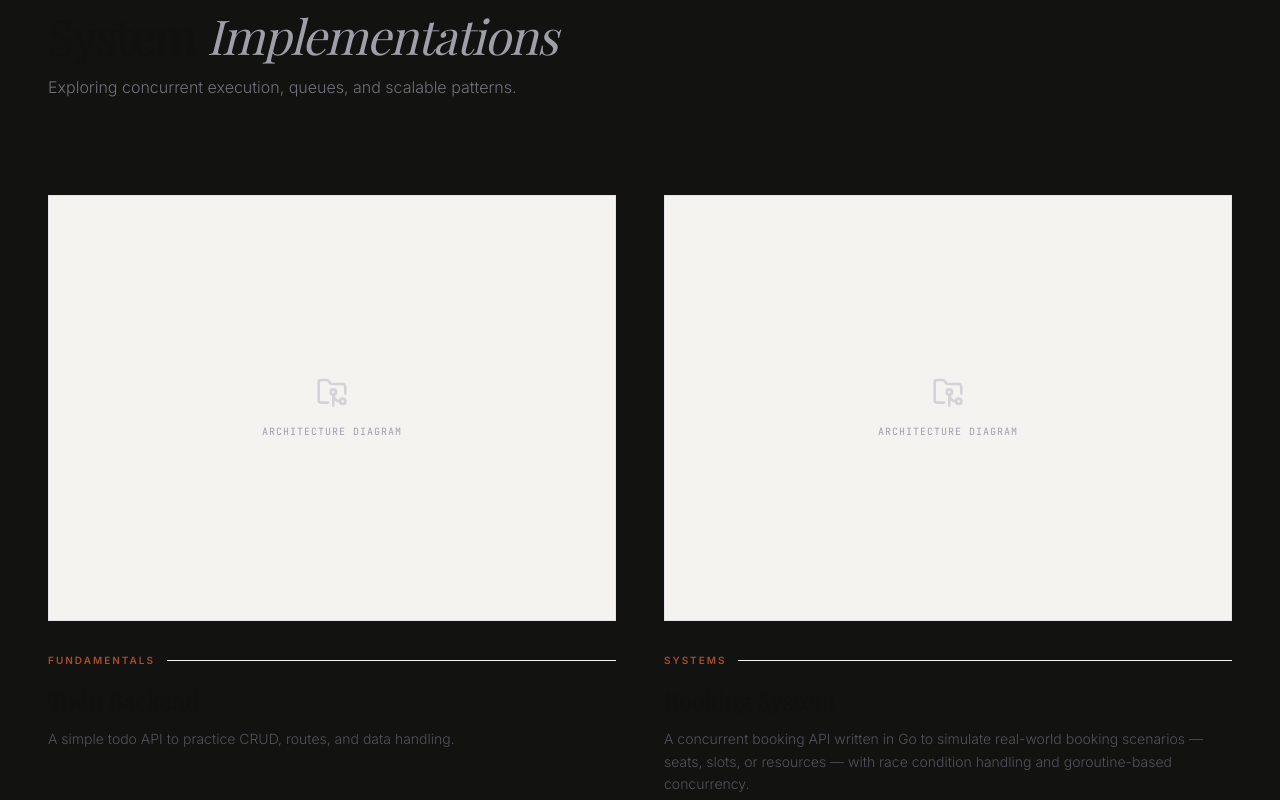
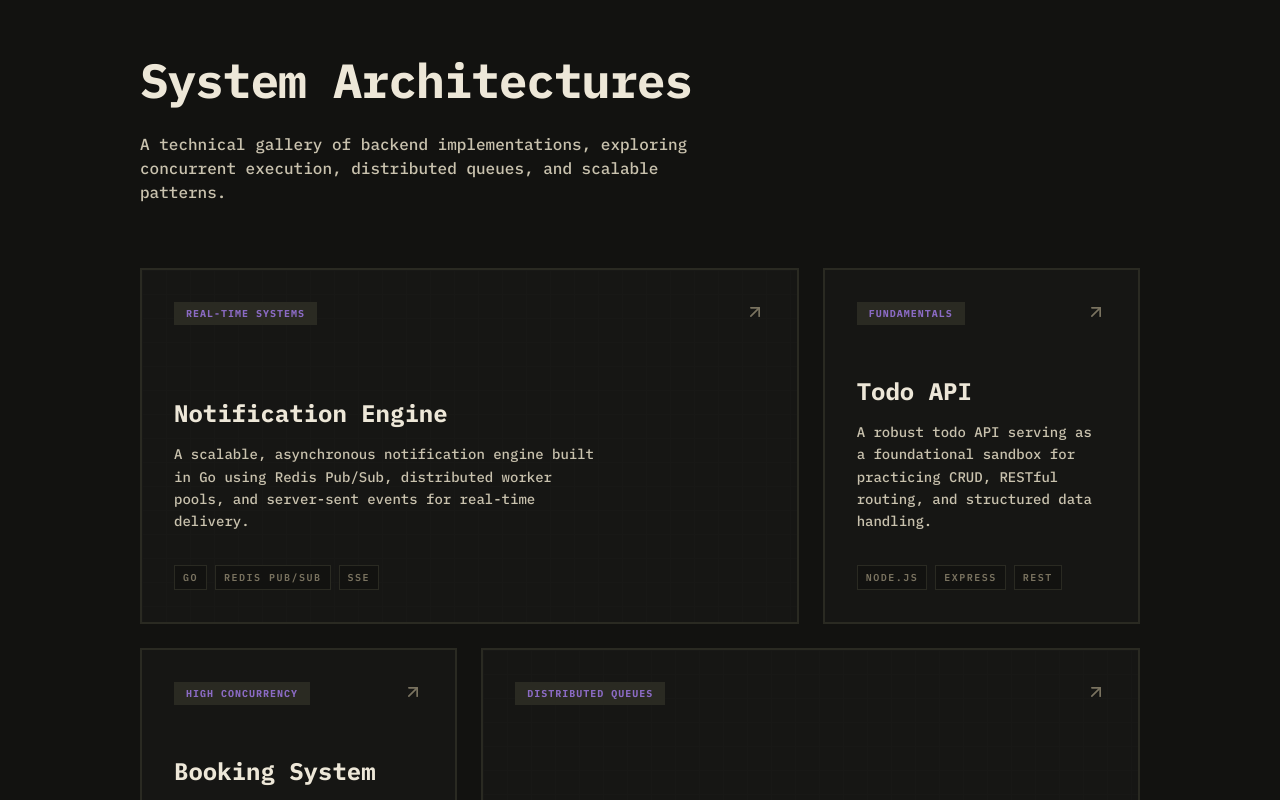
Before and after one commit to MohdMusaiyab/backend-ui, a Next.js app: page / in a window 1280 px wide. Shown: the part 1060-1860 px from the top of the page. Built offline with nearby package versions, Linux system fonts and the light colour scheme; a web font is replaced by a local one.

Commit message:
Projects Section

```diff
--- a/components/Projects.tsx
+++ b/components/Projects.tsx
@@ -1,78 +1,77 @@
 "use client";
 
 import React from "react";
-import { motion } from "framer-motion";
-import { projects } from "../data/projects";
-import { FolderGit2 } from "lucide-react";
+import { IBM_Plex_Mono } from "next/font/google";
+import { ArrowUpRight } from "lucide-react";
+import projectsData from "../data/projects.json";
+
+const mono = IBM_Plex_Mono({
+  subsets: ["latin"],
+  weight: ["400", "500", "600", "700"],
+});
 
 export function Projects() {
   return (
-    <section id="projects" className="w-full px-6 md:px-12 max-w-7xl mx-auto z-10 py-24 border-t border-zinc-100">
-      <div className="flex flex-col md:flex-row justify-between items-start md:items-end mb-16 md:mb-24 gap-6">
-        <div>
-          <motion.h2
-            initial={{ opacity: 0, y: 20 }}
-            whileInView={{ opacity: 1, y: 0 }}
-            viewport={{ once: true, margin: "-100px" }}
-            transition={{ duration: 0.8, ease: [0.16, 1, 0.3, 1] }}
-            className="text-4xl md:text-5xl font-serif tracking-tight text-brand-ink mb-4"
-          >
-            System <span className="italic font-light text-zinc-400">Implementations</span>
-          </motion.h2>
-          <motion.p
-             initial={{ opacity: 0, y: 10 }}
-             whileInView={{ opacity: 1, y: 0 }}
-             viewport={{ once: true, margin: "-100px" }}
-             transition={{ duration: 0.8, delay: 0.1, ease: [0.16, 1, 0.3, 1] }}
-             className="text-zinc-500 font-light max-w-lg"
-          >
-            Exploring concurrent execution, queues, and scalable patterns.
-          </motion.p>
-        </div>
+    <section id="projects" className={`${mono.className} w-full bg-[#121210] text-[#EDE7D8] px-6 py-24 sm:py-32 border-t-2 border-[#2A2A22]`}>
+      <div className="mx-auto max-w-[1000px]">
+        <div className="mb-16">
+          <h2 className="text-[2rem] sm:text-[3rem] font-bold tracking-tight mb-4 text-[#EDE7D8]">
+            System Architectures
+          </h2>
+          <p className="text-[16px] text-[#C9C2AE] font-medium max-w-[60ch]">
+            A technical gallery of backend implementations, exploring concurrent execution, distributed queues, and scalable patterns.
+          </p>
         </div>
 
-      <div className="grid grid-cols-1 md:grid-cols-2 gap-x-12 gap-y-16">
-        {projects.map((project, index) => (
-          <motion.div
+        {/* Bento Grid */}
+        <div className="grid grid-cols-1 md:grid-cols-3 gap-6 auto-rows-[minmax(320px,auto)]">
+          {projectsData.map((project, index) => {
+            // Bento Grid logic:
+            // Index 0: span 2 cols, Index 1: span 1 col
+            // Index 2: span 1 col, Index 3: span 2 cols
+            const isWide = index === 0 || index === 3;
+
+            return (
+              <div
                 key={project.id}
-            initial={{ opacity: 0, y: 30 }}
-            whileInView={{ opacity: 1, y: 0 }}
-            viewport={{ once: true, margin: "-100px" }}
-            transition={{ duration: 0.8, delay: index * 0.1, ease: [0.16, 1, 0.3, 1] }}
-            className="group flex flex-col"
+                className={`group relative flex flex-col justify-between p-8 border-2 border-[#2A2A22] bg-[#161614] hover:bg-[#1A1A18] transition-colors duration-300 ${isWide ? 'md:col-span-2' : 'md:col-span-1'}`}
               >
-            {/* Visual placeholder for the system diagram / architecture */}
-            <div className="w-full aspect-[4/3] bg-brand-sand border border-zinc-200 mb-8 p-6 flex flex-col items-center justify-center relative overflow-hidden transition-colors duration-500 group-hover:border-brand-rust/30">
-               {/* Minimal abstract representation of code/system */}
-               <div className="absolute inset-0 opacity-[0.03] pointer-events-none bg-[linear-gradient(to_right,#80808008_1px,transparent_1px),linear-gradient(to_bottom,#80808008_1px,transparent_1px)] bg-[size:16px_16px]"></div>
-               <FolderGit2 size={32} className="text-zinc-300 mb-4 group-hover:scale-110 group-hover:text-brand-rust transition-all duration-500" />
-               <div className="text-[10px] uppercase tracking-widest text-zinc-400 font-mono">Architecture Diagram</div>
+                {/* Decorative background grid pattern for wide items */}
+                {isWide && (
+                  <div className="absolute inset-0 opacity-[0.02] pointer-events-none bg-[linear-gradient(to_right,#808080_1px,transparent_1px),linear-gradient(to_bottom,#808080_1px,transparent_1px)] bg-[size:24px_24px]"></div>
+                )}
+
+                <div className="relative z-10 flex justify-between items-start mb-12">
+                  <div className="flex items-center gap-3">
+                    <span className="px-3 py-1 bg-[#2A2A22] text-[#8B6BC4] text-[10px] uppercase tracking-widest font-bold">
+                      {project.category}
+                    </span>
+                  </div>
+                  <a href={`https://github.com/MohdMusaiyab/backend/tree/main/${project.directory}`} target="_blank" rel="noreferrer" className="text-[#7A7360] hover:text-[#B4482F] transition-colors">
+                    <ArrowUpRight size={20} />
+                  </a>
                 </div>
 
-            <div className="flex items-center gap-3 mb-4">
-              <span className="text-[10px] uppercase tracking-[0.2em] font-semibold text-brand-rust">
-                {project.category}
-              </span>
-              <div className="h-[1px] flex-1 bg-zinc-100"></div>
-            </div>
-
-            <h3 className="text-2xl font-serif text-brand-ink mb-3 group-hover:text-brand-rust transition-colors duration-300">
+                <div className="relative z-10">
+                  <h3 className="text-[24px] font-bold text-[#EDE7D8] mb-3 group-hover:text-[#8B6BC4] transition-colors">
                     {project.title}
                   </h3>
-
-            <p className="text-zinc-600 font-light text-sm leading-relaxed mb-6 flex-1">
+                  <p className="text-[14px] leading-[1.6] text-[#C9C2AE] font-medium mb-8 max-w-[50ch]">
                     {project.description}
                   </p>
 
-            <div className="flex flex-wrap gap-2 mt-auto pt-6 border-t border-zinc-100">
+                  <div className="flex flex-wrap gap-2">
                     {project.techStack.map(tech => (
-                <span key={tech} className="text-[10px] uppercase tracking-widest font-mono text-zinc-500">
+                      <span key={tech} className="text-[10px] uppercase tracking-[0.15em] font-semibold text-[#7A7360] border border-[#2A2A22] px-2 py-1 bg-[#121210] hover:border-[#B4482F] hover:text-[#EDE7D8] hover:scale-105 transition-all duration-300 cursor-default">
                         {tech}
                       </span>
                     ))}
                   </div>
-          </motion.div>
-        ))}
+                </div>
+              </div>
+            );
+          })}
+        </div>
       </div>
     </section>
   );
--- /dev/null
+++ b/data/projects.json
@@ -0,0 +1,34 @@
+[
+  {
+    "id": "notification-system",
+    "title": "Notification Engine",
+    "description": "A scalable, asynchronous notification engine built in Go using Redis Pub/Sub, distributed worker pools, and server-sent events for real-time delivery.",
+    "directory": "notification-system",
+    "techStack": ["Go", "Redis Pub/Sub", "SSE"],
+    "category": "Real-time Systems"
+  },
+  {
+    "id": "todo-backend",
+    "title": "Todo API",
+    "description": "A robust todo API serving as a foundational sandbox for practicing CRUD, RESTful routing, and structured data handling.",
+    "directory": "todo-backend",
+    "techStack": ["Node.js", "Express", "REST"],
+    "category": "Fundamentals"
+  },
+  {
+    "id": "booking-system",
+    "title": "Booking System",
+    "description": "A concurrent booking API written in Go to simulate real-world booking scenarios — seats, slots, or resources — with race condition handling and goroutine-based concurrency.",
+    "directory": "booking-system",
+    "techStack": ["Go", "Goroutines", "PostgreSQL", "Redis"],
+    "category": "High Concurrency"
+  },
+  {
+    "id": "image-processor",
+    "title": "Async Image Processor",
+    "description": "A production-grade background worker and queue system using BullMQ, Redis, and Express to process images asynchronously without blocking the main event loop.",
+    "directory": "image-processor-queue",
+    "techStack": ["Node.js", "BullMQ", "Redis", "TypeScript"],
+    "category": "Distributed Queues"
+  }
+]
--- a/data/projects.ts
+++ /dev/null
@@ -1,43 +0,0 @@
-export interface Project {
-  id: string;
-  title: string;
-  description: string;
-  directory: string;
-  techStack: string[];
-  category: string;
-}
-
-export const projects: Project[] = [
-  {
-    id: "todo-backend",
-    title: "Todo Backend",
-    description: "A simple todo API to practice CRUD, routes, and data handling.",
-    directory: "todo-backend",
-    techStack: ["Node.js", "Express", "REST"],
-    category: "Fundamentals"
-  },
-  {
-    id: "booking-system",
-    title: "Booking System",
-    description: "A concurrent booking API written in Go to simulate real-world booking scenarios — seats, slots, or resources — with race condition handling and goroutine-based concurrency.",
-    directory: "booking-system",
-    techStack: ["Go", "Goroutines", "Concurrency"],
-    category: "Systems"
-  },
-  {
-    id: "image-processor",
-    title: "Async Image Processor",
-    description: "A production-grade background worker and queue system using BullMQ, Redis, and Express to process images asynchronously without blocking the main event loop.",
-    directory: "image-processor-queue",
-    techStack: ["Node.js", "BullMQ", "Redis"],
-    category: "Architecture"
-  },
-  {
-    id: "notification-system",
-    title: "Notification System",
-    description: "A scalable, asynchronous notification engine built in Go using Redis Pub/Sub, distributed worker pools, and server-sent events for real-time delivery.",
-    directory: "notification-system",
-    techStack: ["Go", "Redis Pub/Sub", "SSE"],
-    category: "Distributed Systems"
-  }
-];
```
Lines whose indentation alone changed are shown as unchanged.
